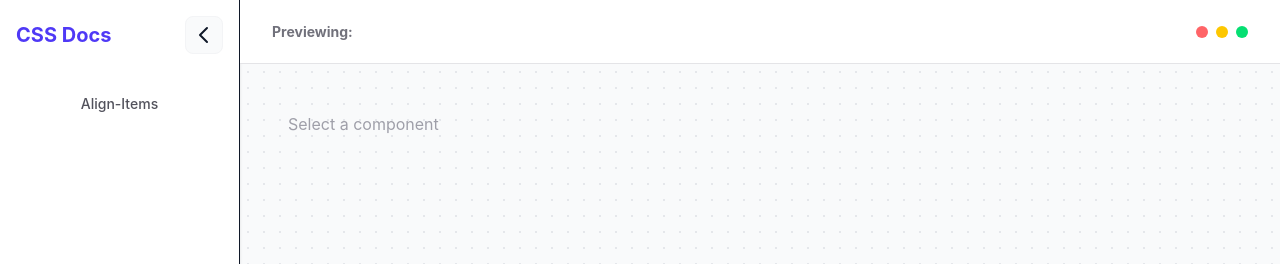
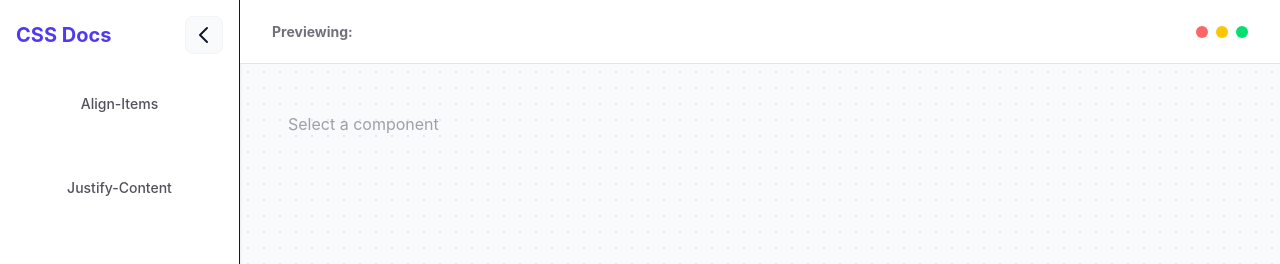
Before and after one commit to robitcode/cssdocs, a React (Vite) app: page / in a window 1280 px wide. Shown: the top 264 px of the page. Built offline with nearby package versions, Linux system fonts and the light colour scheme.

Commit message:
Added JustifyContent

```diff
--- a/src/App.jsx
+++ b/src/App.jsx
@@ -4,13 +4,14 @@ import Transitions from './guide/transition/Transitions';
 import DetailComponent from './components/DetailComponent';
 import GridLayout from './guide/grid-layout/AlignItems';
 import AlignItems from './guide/grid-layout/AlignItems';
-
+import JustifyContent from './guide/Justify/JustifyContent';
 
   function App() {
     const [expanded, setExpanded] = useState(true);
     const [selected, setSelected] = useState()
     const components = [
-      { "id": "align", "name": "Align-Items", "components": <AlignItems /> }
+      { "id": "align", "name": "Align-Items", "components": <AlignItems /> },
+      { "id": "justify", "name":"Justify-Content", "components": <JustifyContent/>}
     ]
 
     const Preview = components.find(c => c.id === selected)?.components;
--- a/src/guide/Flex/Flex.jsx
+++ /dev/null
@@ -1,9 +0,0 @@
-import React from 'react'
-
-function Flex() {
-    return (
-        <div>Flex</div>
-    )
-}
-
-export default Flex
--- /dev/null
+++ b/src/guide/Justify/JustifyContent.jsx
@@ -0,0 +1,52 @@
+import DetailComponent from "../../components/DetailComponent"
+
+const code = '';
+
+export default function JustifyContent() {
+    return (
+        <div className="min-h-screen w-full space-y-6">
+            <DetailComponent title="align-items" code={code} />
+
+            <div className="text-white w-full border border-x-2 border-slate-950 bg-gray-900 h-fit rounded-xl">
+                <header className="h-fit text-white w-full border-2 rounded-tl-xl rounded-tr-xl border-gray-500 px-5 py-3">
+                    CSS Demo: align-items
+                </header>
+
+                {/* Column on mobile, Row on md/lg */}
+                <div className="flex flex-col md:flex-row w-full">
+
+                    {/* Left Row: Menu with buttons! */}
+                    {/* w-full on mobile, w-1/2 (50%) on desktop */}
+                    <menu className="flex flex-col p-2 shadow-inner border-gray-500 border-2
+                        overflow-y-auto w-full md:w-1/2 h-full">
+
+                        <button className="my-1 rounded-md border-3 border-gray-400 flex text-amber-300 font-mono px-1 py-3 focus:border-blue-400">
+                            <p className=" mr-auto ml-1 w-fit">justify-content: start;</p>
+                        </button>
+                        <button className="my-1 border-3 rounded-md border-gray-400 flex text-amber-300 font-mono px-1 py-3 outline-none focus:border-blue-400">
+                            <p className=" mr-auto ml-1 w-fit">justify-content: center;</p>
+                        </button>
+                        <button className="my-1 border-3 rounded-md border-gray-400 flex text-amber-300 font-mono px-1 py-3 outline-none focus:border-blue-400">
+                            <p className="mr-auto ml-1 w-fit">justify-content: space-between;</p>
+                        </button>
+                        <button className="my-1 border-3 rounded-md border-gray-400 flex text-amber-300 font-mono px-1 py-3 outline-none focus:border-blue-400">
+                            <p className="mr-auto ml-1 w-fit">justify-content: space-around;</p>
+                        </button>
+                        <button className="my-1 border-3 rounded-md border-gray-400 flex text-amber-300 font-mono px-1 py-3 outline-none focus:border-blue-400">
+                            <p className="mr-auto ml-1 w-fit">justify-content: space-evenly;</p>
+                        </button>
+                    </menu>
+
+                    {/* Right Row: Output area */}
+                    {/* w-full on mobile, w-1/2 (50%) on desktop */}
+
+                    <output className="text-white border-t-2 border-gray-500 p-4 min-h-50 w-full md:w-1/2">
+                        <div>
+
+                        </div>
+                    </output>
+                </div>
+            </div>
+        </div>
+    )
+}
```
